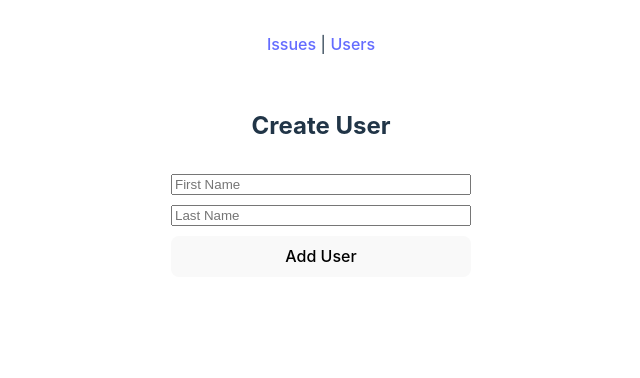
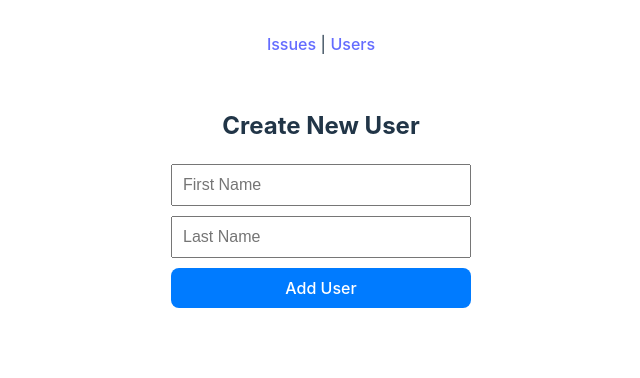
Before and after one commit to bjornlindg/issue_tracker_frontend, a React (Vite) app: page /users in a window 1280 px wide. Shown: the top 378 px of the page, without its empty margins (319-959 px from the left). Built offline with nearby package versions, Linux system fonts and the light colour scheme; no server answers.

Commit message:
Updated GUI CreateUser

```diff
--- a/src/App.css
+++ b/src/App.css
@@ -75,3 +75,21 @@
   width: 300px;
   margin-bottom: 20px;
 }
+
+.user-form input,
+.user-form select,
+.user-form button {
+  padding: 10px;
+  font-size: 16px;
+}
+
+.user-form button {
+  background-color: #007bff;
+  color: white;
+  border: none;
+  cursor: pointer;
+}
+
+.user-form button:hover {
+  background-color: #0056b3;
+}
--- a/src/components/CreateUser.jsx
+++ b/src/components/CreateUser.jsx
@@ -19,8 +19,9 @@ function CreateUser({ onUserCreated }) {
     };
 
     return (
+        <div className="create-user">
+            <h2>Create New User</h2>
             <form onSubmit={handleSubmit} className="user-form">
-      <h2>Create User</h2>
                 <input
                     type="text"
                     placeholder="First Name"
@@ -37,6 +38,7 @@ function CreateUser({ onUserCreated }) {
                 />
                 <button type="submit">Add User</button>
             </form>
+        </div>
     );
 }
 
```
Lines whose indentation alone changed are shown as unchanged.
